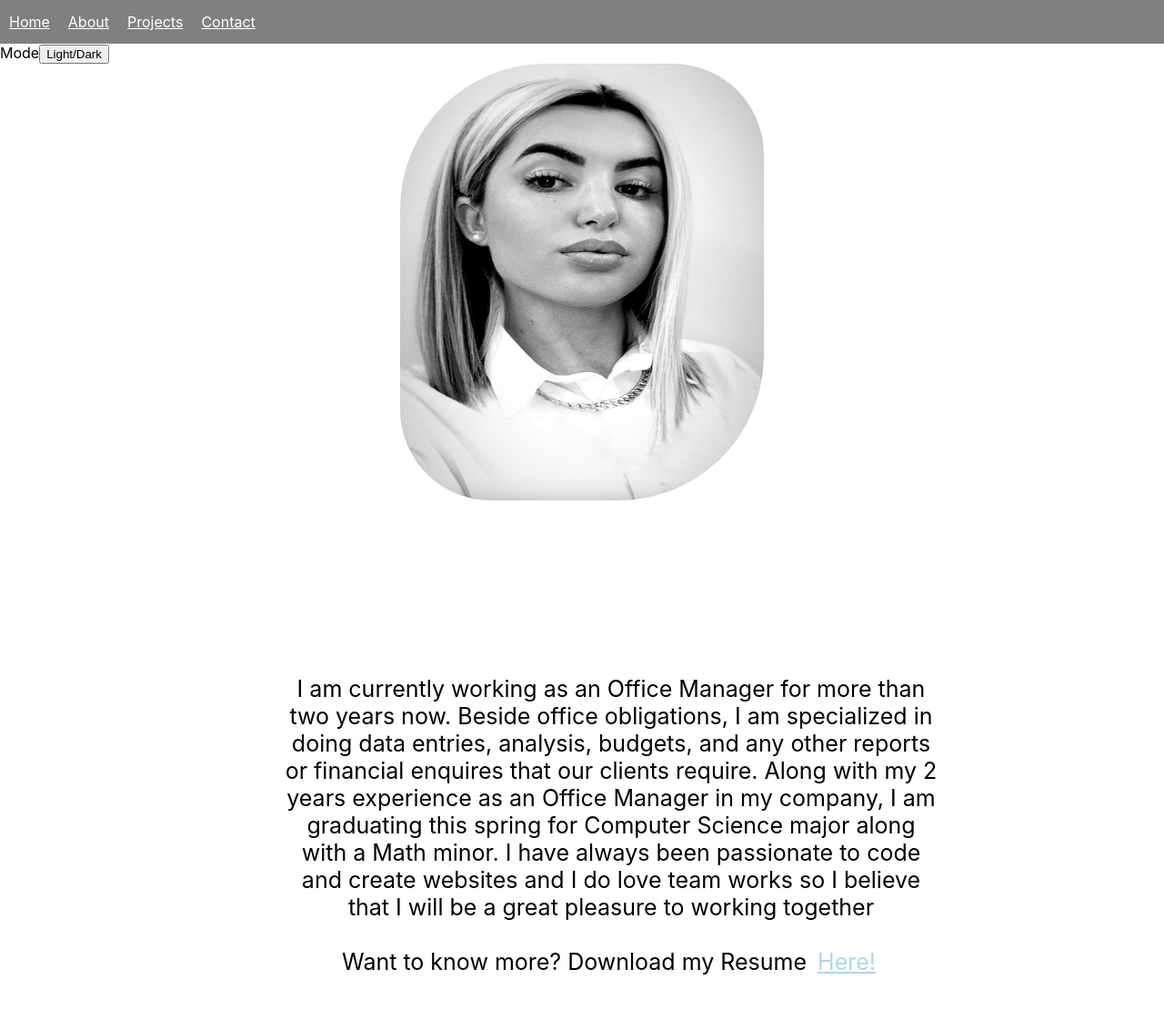
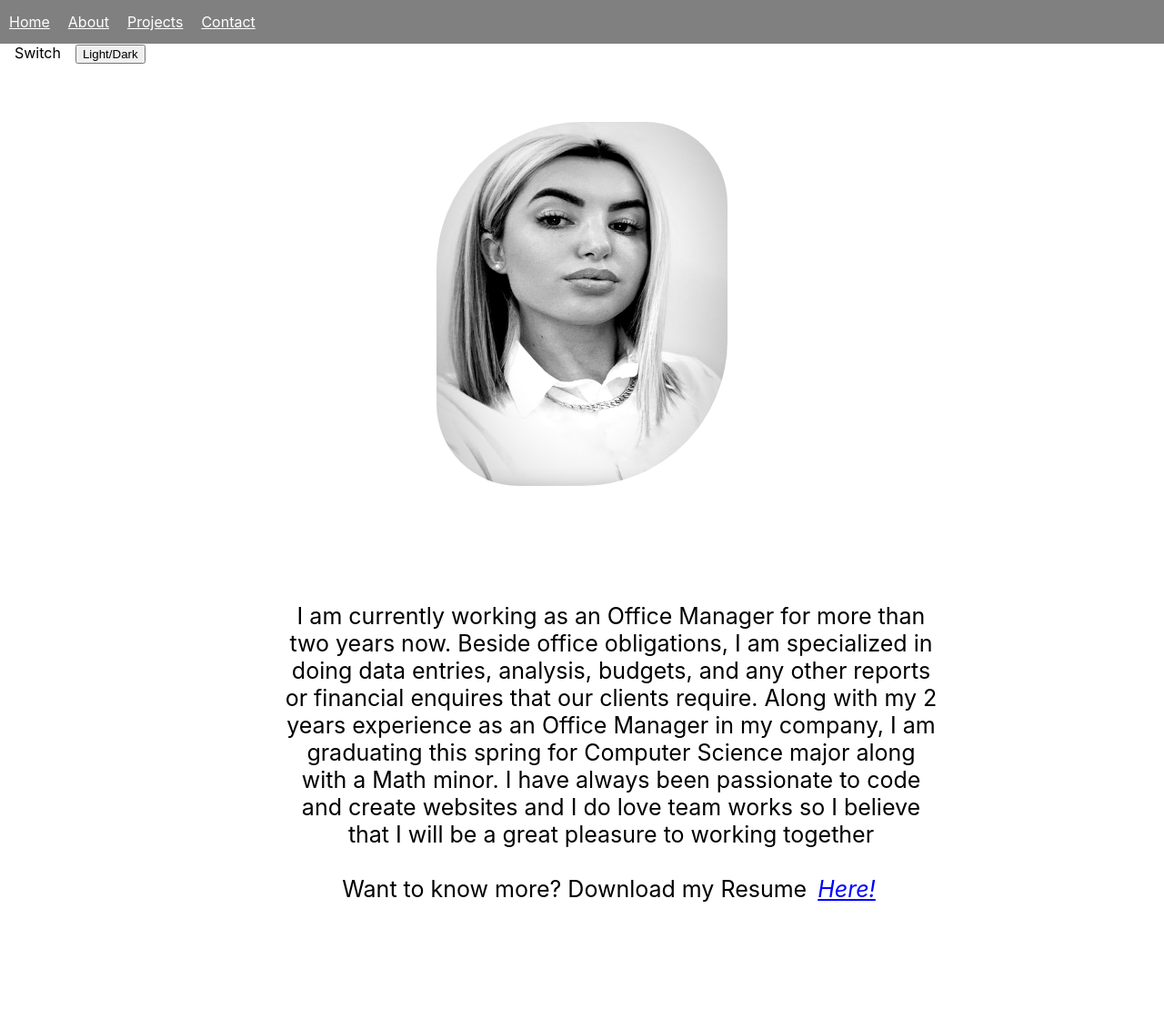
Before and after one commit to BoraCeci/my_portfolio, a React (Create React App) app: page /about in a window 1280 px wide. Shown: the top 1110 px of the page at 91% size. Built offline with nearby package versions, Linux system fonts and the light colour scheme.

Commit message:
changing some css margins and styles

```diff
--- a/src/App.js
+++ b/src/App.js
@@ -36,7 +36,7 @@ function App() {
       <ThemeProvider theme={theme === "light" ? lightTheme : darkTheme}>
       <GlobalStyles />
       <StyledApp>
-       Mode
+      &emsp;Switch&emsp;
        {console.log(theme)}
         <button onClick={() => themeToggler()}>Light/Dark</button>
       </StyledApp>
--- a/src/components/About.js
+++ b/src/components/About.js
@@ -7,7 +7,6 @@ function About (props) {
     return (
 
     <div className={props.theme}>
-
 
             <img src={logo} className="logo" alt="logo"/>
 
--- a/src/components/App.css
+++ b/src/components/App.css
@@ -50,6 +50,6 @@
 
 .navLinkh{
   margin: 1px;
-  color: lightblue;
+  color: blue;
 
 }
--- a/src/components/Home.js
+++ b/src/components/Home.js
@@ -21,7 +21,7 @@ function Home(props) {
               YOUR COMPUTER SCIENTIST!
             </h3>
             <p>
-              Click <a href="http://localhost:3000/about" className="navLinkh">
+              Click <a href="https://boraceci.netlify.app/about" className="navLinkh">
               About
             </a> for more!
             </p>
--- a/src/components/Styles/About.css
+++ b/src/components/Styles/About.css
@@ -28,12 +28,12 @@
 
 .logo{
 
-    /* margin-top: 10%;
-    margin-left:5%;
+    margin-top: 5%;
+    /*margin-left:5%;
     margin-bottom: 5%; */
-    width: 50vh;
-    height: 60vh;
-    border-radius: 160px 100px;
+    width: 40vh;
+    height: 50vh;
+    border-radius: 160px 90px;
 
 }
 
@@ -49,9 +49,9 @@
 
 .dark-text{
 
-    margin-top: 15%;
+    margin-top: 10%;
     margin-left: 5%;
-    margin-bottom: 5%;
+    margin-bottom: 20%;
     color: white;
     font-size: 25px;
     width: 90vh;
@@ -60,9 +60,9 @@
 
 .light-text{
 
-    margin-top: 15%;
+    margin-top: 10%;
     margin-left: 5%;
-    margin-bottom: 5%;
+    margin-bottom: 20%;
     color: black;
     font-size: 25px;
     width: 90vh;
@@ -71,5 +71,6 @@
 
 .navLinkr{
     margin: 5px;
-    color: lightblue;
+    color:blue;
+    font-style:italic;
 }
--- a/src/components/Styles/Contact.css
+++ b/src/components/Styles/Contact.css
@@ -36,5 +36,5 @@
 .navLinkc{
 
     margin-left: 5%;
-    color: lightblue;
+    color: blue;
 }
```
